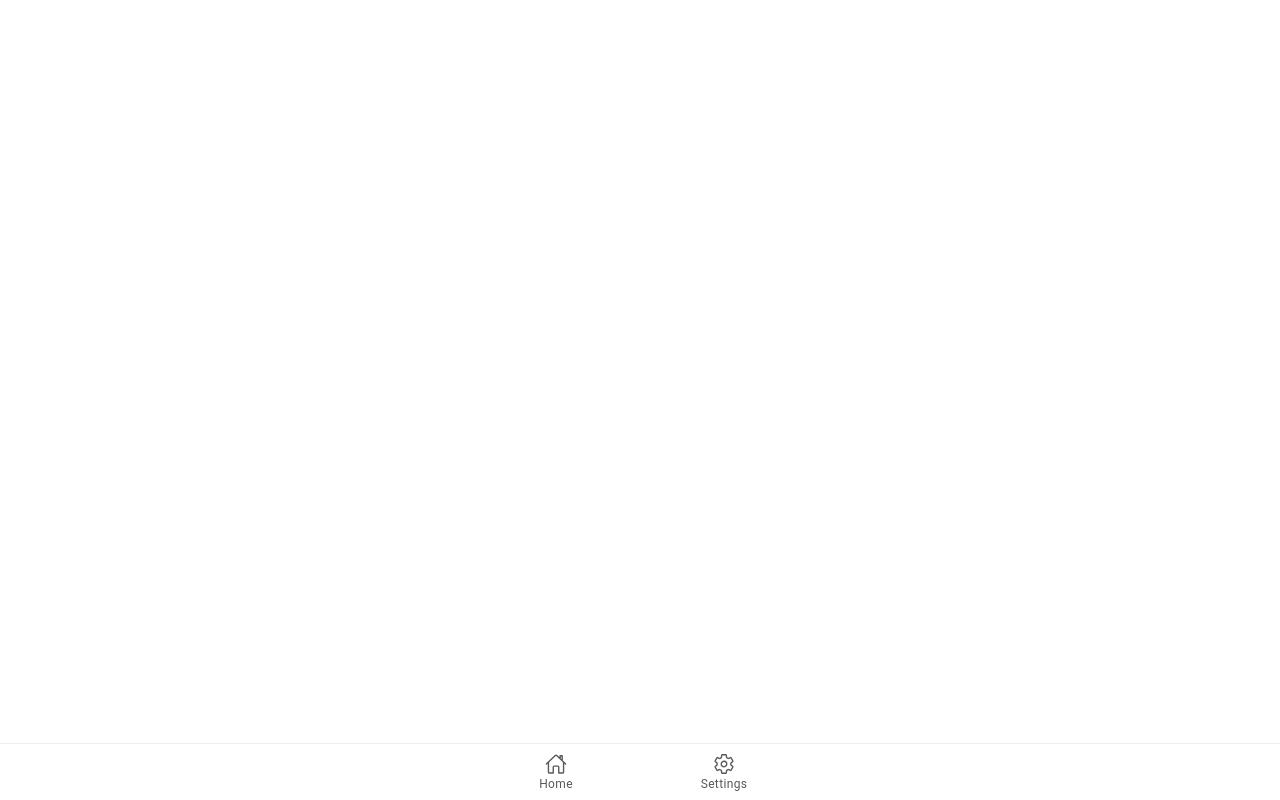
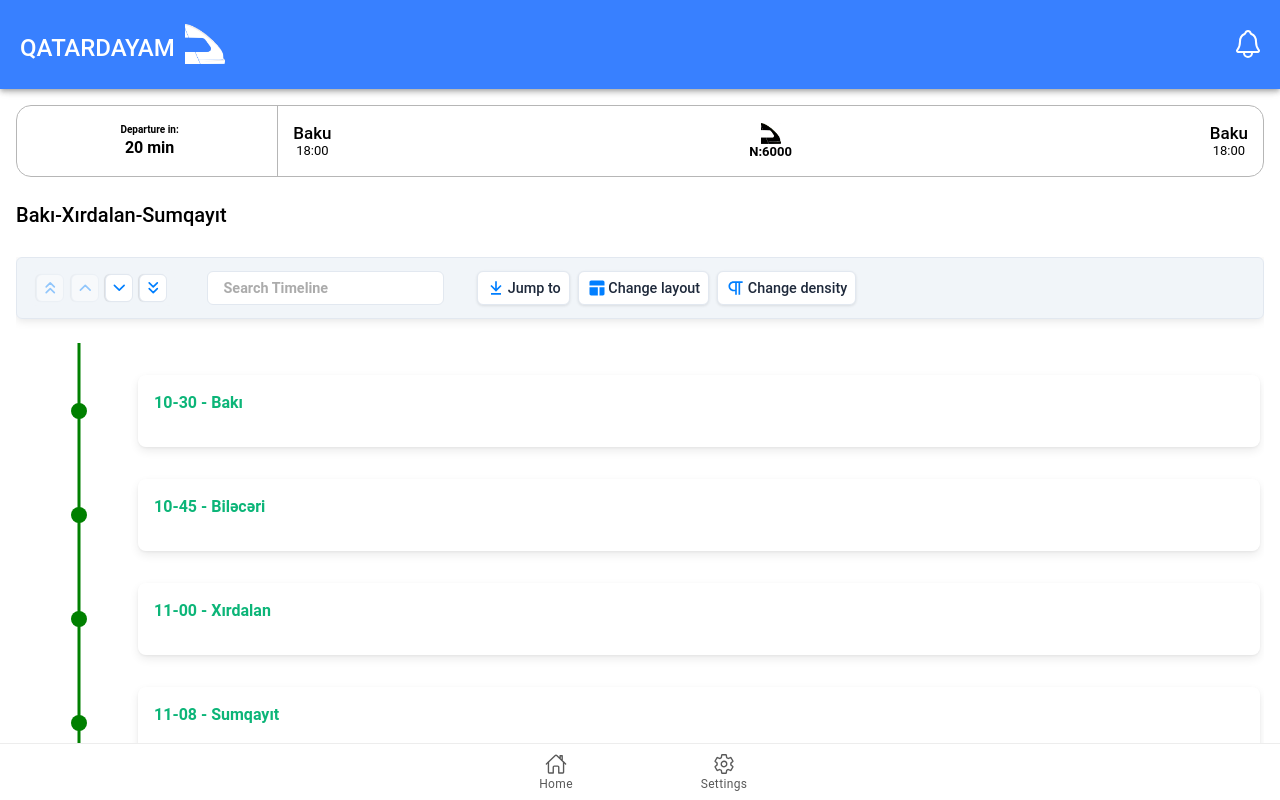
Before and after one commit to Rashadfrd/qatardayam-ionic-capacitor, a React (Vite) app: page /route/1 in a window 1280 px wide. Built offline with nearby package versions, Linux system fonts and the light colour scheme.

Commit message:
singleroute

```diff
--- a/src/App.tsx
+++ b/src/App.tsx
@@ -33,6 +33,7 @@ import "@ionic/react/css/display.css";
 import "./theme/variables.css";
 import Settings from "./pages/settings/Settings";
 import Contact from "./pages/contact/Contact";
+import SingleRoute from "./pages/singleroute/SingleRoute";
 
 setupIonicReact();
 
@@ -40,8 +41,9 @@ const App: React.FC = () => (
   <IonApp>
     <IonReactRouter>
       <IonTabs>
-        <IonRouterOutlet>
+      <IonRouterOutlet animated>
             <Route exact path="/home" component={Home} />
+            <Route exact path="/route/:id" component={SingleRoute} />
             <Route exact path="/settings" component={Settings} />
             <Route exact path="/contact" component={Contact} />
             <Route exact path="/">
--- /dev/null
+++ b/src/pages/singleroute/SingleRoute.css
@@ -0,0 +1,11 @@
+.my-card{
+    filter: none !important;
+    padding: 17px 0 0 0;
+}
+
+.timeline-main-wrapper{
+    padding: 0 !important;
+}
+.timeline-main-wrapper div{
+    padding: 0 !important;
+}
--- /dev/null
+++ b/src/pages/singleroute/SingleRoute.tsx
@@ -0,0 +1,75 @@
+import React from "react";
+import Layout from "../../components/layout/Layout";
+import { useParams } from "react-router";
+import { Chrono } from "react-chrono";
+import img from "../../assets/images/qatardayamyeniyeni2.png";
+import "./SingleRoute.css";
+import "../../components/trainrouteitem/TrainRouteItem.css";
+
+const SingleRoute: React.FC = () => {
+  const items = [
+    {
+      cardTitle: "10-30 - Bakı",
+    },
+    {
+      cardTitle: "10-45 - Biləcəri",
+    },
+    {
+      cardTitle: "11-00 - Xırdalan",
+    },
+    {
+      cardTitle: "11-08 - Sumqayıt",
+    },
+  ];
+  const params = useParams();
+  return (
+    <Layout>
+      <div className="ion-padding">
+        <div className="card-wrapper">
+          <div className="card-container">
+            <div className="card-left">
+              <span className="card-left-title">Departure in:</span>
+              <span className="card-left-departuretime">20 min</span>
+            </div>
+            <div className="card-separator"></div>
+            <div className="card-right">
+              <div className="card-right-info">
+                <span className="card-right-info-city">Baku</span>
+                <span className="card-right-info-time">18:00</span>
+              </div>
+              <div className="card-right-img-container">
+                <img className="card-right-img" src={img} alt="" />
+                <span className="card-right-trainnum">N:6000</span>
+              </div>
+              <div className="card-right-info">
+                <span className="card-right-info-city">Baku</span>
+                <span className="card-right-info-time">18:00</span>
+              </div>
+            </div>
+          </div>
+        </div>
+        <h4 style={{ paddingTop: 10 }}>Bakı-Xırdalan-Sumqayıt</h4>
+        <div style={{ paddingTop: 20 }}>
+          <Chrono
+            theme={{
+              primary: "green",
+              secondary: "green",
+              cardBgColor: "transparent",
+              cardTitleColor: '#0CB578',
+            }}
+            hideControls
+            cardHeight="200px"
+            borderLessCards
+            classNames={{
+              card: "my-card",
+            }}
+            items={items}
+            mode="VERTICAL"
+          />
+        </div>
+      </div>
+    </Layout>
+  );
+};
+
+export default SingleRoute;
```
Lines whose indentation alone changed are shown as unchanged.
